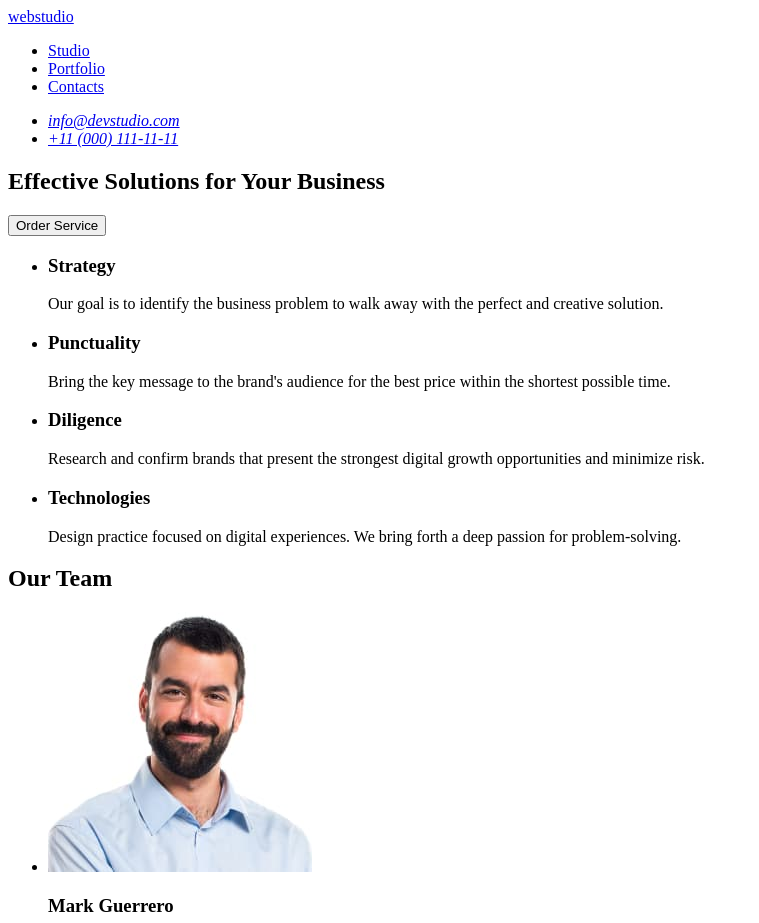
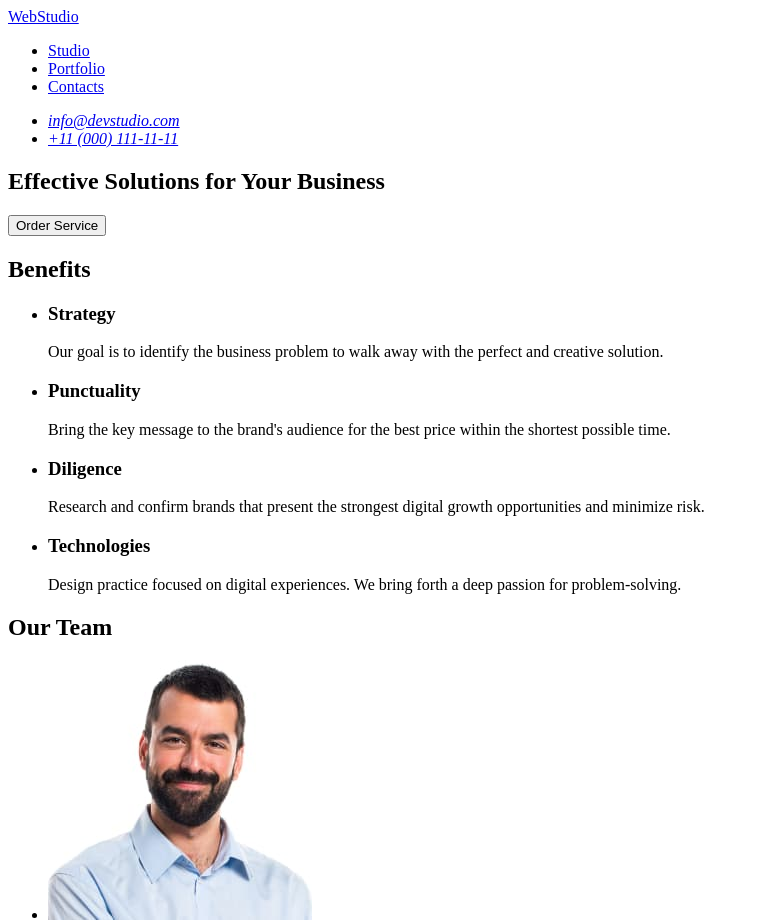
Before and after one commit to Viktoria83/goit-markup-hw-01, a plain HTML site: page index.html in a window 1280 px wide. Shown: the top 923 px of the page, without its empty margins (0-759 px from the left). Drawn offline with Linux system fonts and the light colour scheme.

Commit message:
Update index.html

```diff
--- a/index.html
+++ b/index.html
@@ -10,7 +10,7 @@
     <!-- Header Page -->
     <header>
       <nav>
-        <a href="./index.html">webstudio</a>
+        <a href="./index.html">WebStudio</a>
         <ul>
           <li><a href="./index.html">Studio</a></li>
           <li><a href="./index.html">Portfolio</a></li>
@@ -34,6 +34,7 @@
 
       <!-- Benefits Section -->
       <section>
+        <h2>Benefits</h2>
         <ul>
           <li>
             <h3>Strategy</h3>
@@ -115,7 +116,7 @@
     </main>
 
     <footer>
-      <a href="./index.html">webstudio</a>
+      <a href="./index.html">WebStudio</a>
       <p>
         Increase the flow of customers and sales for your business with digital
         marketing & growth solutions.
```
